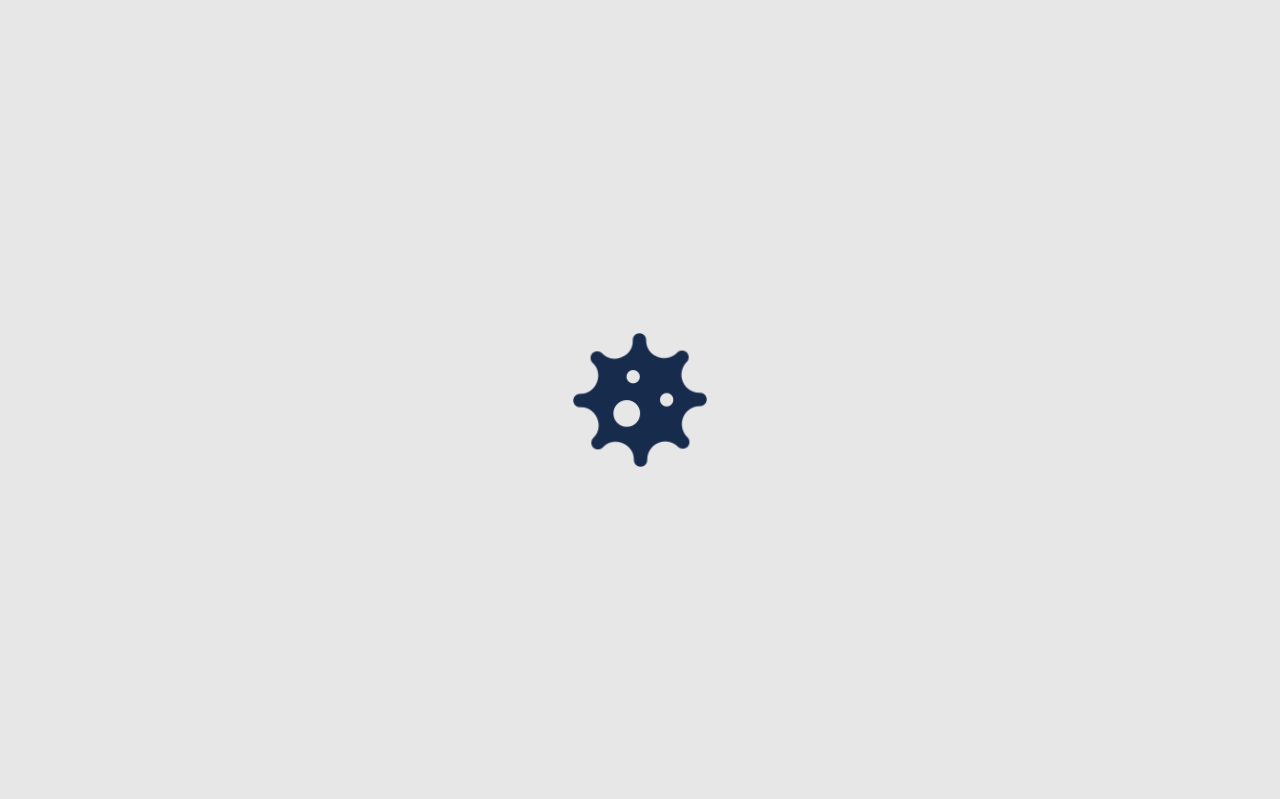
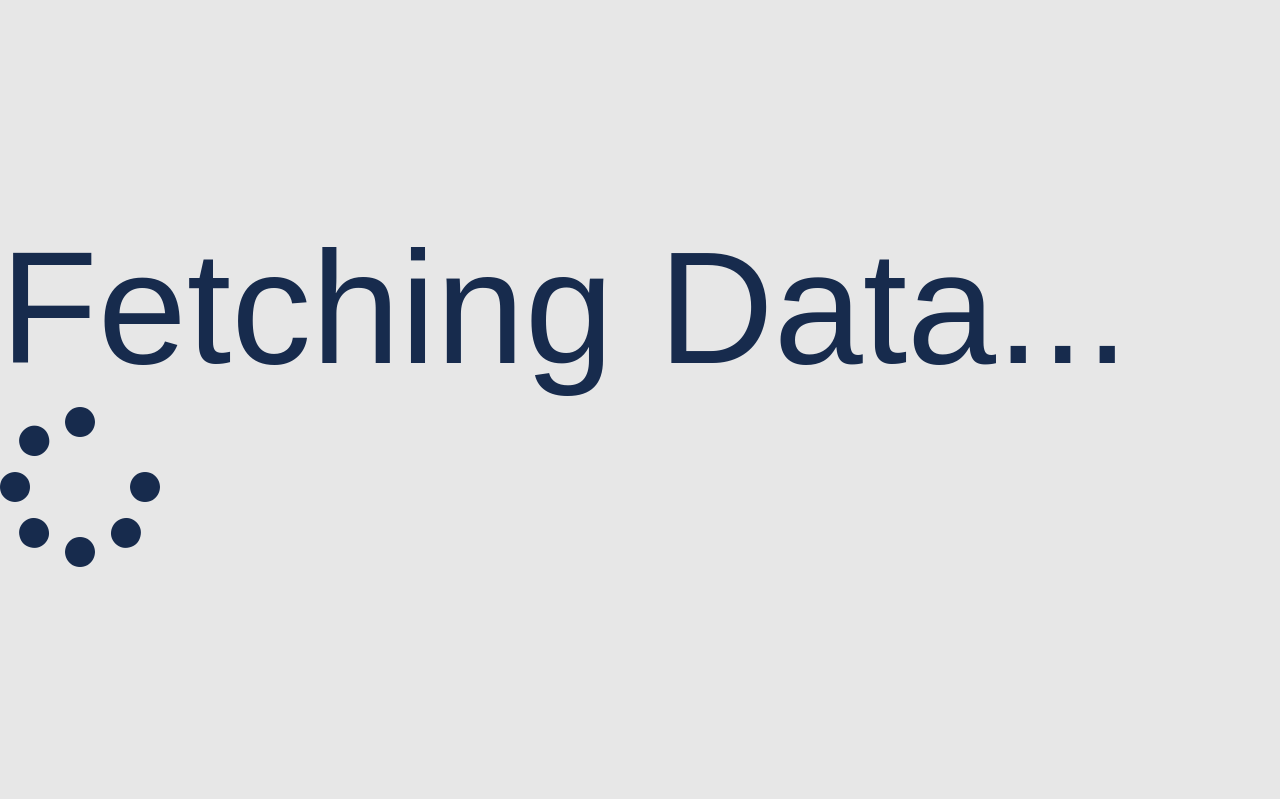
Before and after one commit to akhilsachan/Covid-19-Data-Tracker, a plain HTML site: page index.html in a window 1280 px wide. Shown: the top 799 px of the page. Drawn offline with nearby package versions, Linux system fonts and the light colour scheme; a script that the page names is missing; a web font is replaced by a local one.

Commit message:
Update index.html

```diff
--- a/index.html
+++ b/index.html
@@ -8,21 +8,17 @@
     <title>
         Covid-19 Data Tracker
     </title>
-    <!-- <link rel="shortcut icon" href="./static/images/favicon.png" type="image/png"> -->
     <link rel="preconnect" href="https://fonts.gstatic.com">
     <link rel="preconnect" href="https://fonts.googleapis.com">
     <script src="https://kit.fontawesome.com/3a6c5aa7b1.js" crossorigin="anonymous"></script>
     <link href="https://fonts.googleapis.com/css2?family=Signika+Negative:wght@300;400;600;700&display=swap" rel="stylesheet">
-    <link href="https://fonts.googleapis.com/css2?family=Cairo:wght@200;300;400;600;700;900&display=swap" rel="stylesheet">
     <link href='https://unpkg.com/boxicons@2.0.7/css/boxicons.min.css' rel='stylesheet'>
-    <!-- CSS -->
     <link rel="stylesheet" href="grid.css">
     <link rel="stylesheet" href="Covid19.css">
 </head>
 
 <body class="loading">
 
-    <!-- top nav -->
     <div class="nav-wrapper">
         <div class="container">
             <div class="nav">
@@ -36,12 +32,8 @@
             </div>
         </div>
     </div>
-    <!-- end top nav -->
-
-    <!-- main content -->
     <div class="content">
         <div class="container">
-            <!-- country select -->
             <div class="row">
                 <div class="col-3 col-md-6 col-sm-12">
                     <div class="global">
@@ -57,14 +49,9 @@
                     </div>
                 </div>
             </div>
-            <!-- end country select -->
-
-            <!-- tracking information -->
             <div class="row">
-                <!-- left content -->
                 <div class="col-12 col-md-12 col-sm-12">
                     <div class="row">
-                        <!-- counter -->
                         <div class="col-cases col-md-4 col-sm-12">
                             <div class="confirmed box box-hover">
                                 <div class="count count-confirmed">
@@ -78,8 +65,6 @@
                                 </div>
                             </div>
                         </div>
-                        <!-- counter -->
-                        <!-- counter -->
 
                         <div class="col-cases col-md-4 col-sm-12">
                             <div class="active_cases box box-hover">
@@ -94,8 +79,6 @@
                                 </div>
                             </div>
                         </div>
-                        <!-- counter -->
-                        <!-- counter -->
 
                         <div class="col-cases col-md-4 col-sm-12">
                             <div class="recovered box box-hover">
@@ -138,11 +121,6 @@
                                 </div>
                             </div>
                         </div>
-                        <!-- counter -->
-
-
-
-                        <!-- all time chart -->
                         <div class="col-8 col-md-12 col-sm-12">
                             <div class="box">
                                 <div class="box-header">
@@ -152,8 +130,6 @@
                                     <div id="all-time-chart"></div>
                                 </div>
                             </div>
-                            <!-- embed video -->
-
                             <div class="col-12 col-md-12 col-sm-12">
                                 <div class="last30box">
                                     <div class="box-header">
@@ -166,19 +142,9 @@
                                 </div>
 
                             </div>
-                        <!-- end embed video -->
-                        <!-- embed video -->
                         </div>
 
-                        <!-- end all time chart -->
-
-                        <!-- embed video -->
-
-                <!-- end left content -->
-
-                <!-- right content -->
                 <div class="col-4 col-md-12 col-sm-12">
-                    <!-- 30 days chart -->
                     <div class="box">
                         <div class="box-header">
                             last 30 days
@@ -187,9 +153,6 @@
                             <div id="days-chart"></div>
                         </div>
                     </div>
-                    <!-- end 30 days chart -->
-
-                    <!-- recovery rate chart -->
                     <div class="box">
                         <div class="box-header">
                             recovery rate
@@ -198,9 +161,6 @@
                             <div id="recover-rate-chart"></div>
                         </div>
                     </div>
-                    <!-- end recovery rate chart -->
-
-                    <!-- top country affected -->
                     <div class="box">
                         <div class="box-header">
                             top 10 countries affected
@@ -228,14 +188,10 @@
                             </table>
                         </div>
                     </div>
-                    <!-- end top country affected -->
                 </div>
-                <!-- end right content -->
             </div>
-            <!-- end tracking information -->
         </div>
     </div>
-    <!-- end main content -->
 
     <!-- footer -->
     <div class="footer">
@@ -244,8 +200,8 @@
     <!-- end footer -->
 
     <!-- loader -->
-    <div class="loader">
-        <i class="bx bxs-virus bx-spin"></i>
+    <div class="loader" id="loades">
+        <span>Fetching Data... <i class="fas fa-spinner"></i></span>
     </div>
     <!-- end loader -->
 
```
